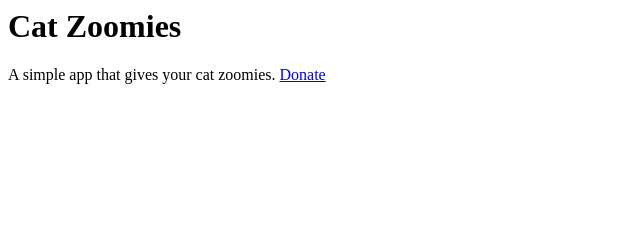
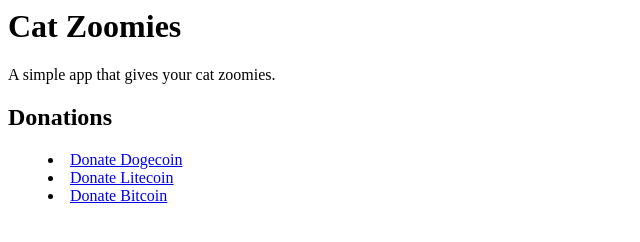
Before and after one commit to Norder1245/CatZoomies, a plain HTML site: page index.html in a window 1280 px wide. Shown: the whole page, without its empty margins (0-640 px from the left). Drawn offline with Linux system fonts and the light colour scheme.

Commit message:
Add donation options for Dogecoin, Litecoin, and Bitcoin in index.html

```diff
--- a/index.html
+++ b/index.html
@@ -1,4 +1,12 @@
 <h1>Cat Zoomies</h1>
 
 A simple app that gives your cat zoomies.
-<a href="dogecoin:DMfpeCcwtM1GMm1HDxQ9Ejgt5X8kryKuUE?label=wows">Donate</a>
+
+
+<h2>Donations</h2>
+
+<menu>
+    <li><a href="dogecoin:DMfpeCcwtM1GMm1HDxQ9Ejgt5X8kryKuUE?label=wows">Donate Dogecoin</a></li>
+    <li><a href="litecoin:LTC1QGL4QKE78AUGS89CVJYCW2J5YT0UU9FZVS24MYX?message=lites">Donate Litecoin</a></li>
+    <li><a href="bitcoin:BC1QEV90Z9DXE2HSDKTZZL4R6245A20QN2TNAWD6AY?label=bits">Donate Bitcoin</a></li>
+</menu>
```
